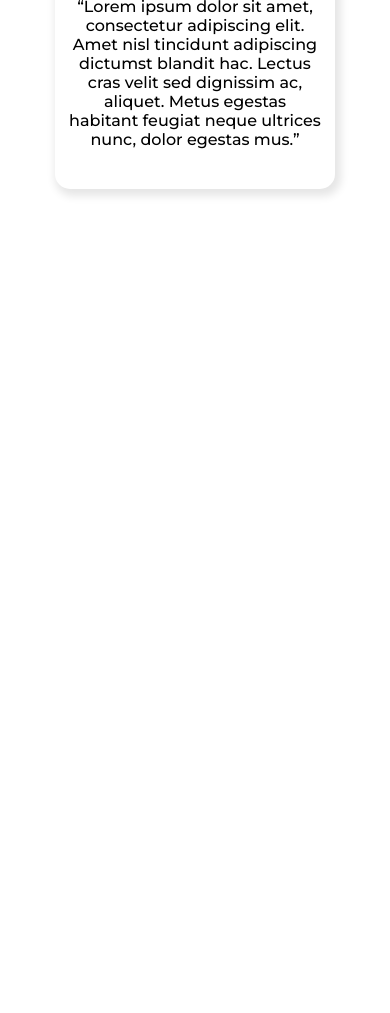
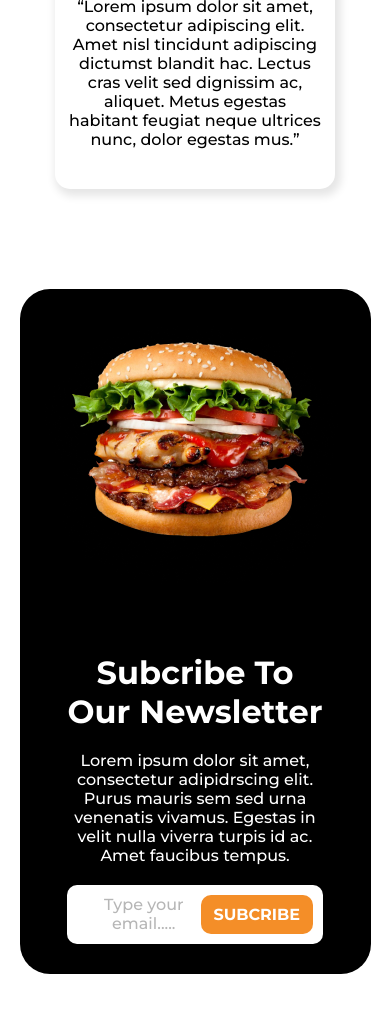
Before and after one commit to Rahim00001/BootcampA2, a plain HTML site: page index.html in a window 390 px wide. Shown: the part 4271-5284 px from the top of the page. Before the commit the page ends 4560 px from the top, so only its background shows below. Drawn offline with Linux system fonts and the light colour scheme.

Commit message:
newstletter done

```diff
--- a/index.html
+++ b/index.html
@@ -184,5 +184,21 @@
      </section>
     <!-- client section ends -->
 
+    <!-- Newsleter section starts -->
+     <div id="newsletter" class="container">
+        <div id="news-img">
+            <img src="./Assets/burger.png" alt="">
+        </div>
+        <div id="news-text">
+            <p style="font-size: 32px; font-weight: 700; margin-bottom: 20px;">Subcribe To Our Newsletter</p>
+            <p style="font-weight: 500; margin-bottom: 20px;">Lorem ipsum dolor sit amet, consectetur adipidrscing elit. Purus mauris sem sed urna venenatis vivamus. Egestas in velit nulla viverra turpis id ac. Amet faucibus tempus.</p>
+            <div style="background-color: white; display: flex; align-items: center; justify-content: space-between; max-width: 400px; padding: 10px; border-radius: 10px;">
+                <p style="color: #B6B6B6; font-weight: 500; padding-left: 10px;">Type your email.....</p>
+                <p style="background-color: #F48E28; padding: 10px; color: white; width: 140px; text-align: center; border-radius: 10px; font-weight: 700;">SUBCRIBE</p>
+            </div>
+        </div>
+     </div>
+    <!-- Newsleter section ends -->
+
 </body>
 </html>
--- a/style.css
+++ b/style.css
@@ -153,6 +153,29 @@ body {
     max-width: 48%;
 }
 
+#newsletter {
+    background-color: black;
+    color: white;
+    margin-bottom: 100px;
+    display: flex;
+    align-items: center;
+    justify-content: space-between;
+    padding-right: 60px;
+    border-radius: 30px;
+}
+
+#news-img {
+    width: 48%;
+    display: flex;
+    justify-content: center;
+    align-items: center;
+}
+
+#news-text {
+    width: 38%;
+    margin: 30px 0px;
+}
+
 
 
 
@@ -222,6 +245,21 @@ body {
         max-width: 80%;
     }
 
+    #newsletter {
+        flex-direction: column;
+    }
+
+    #news-img {
+        width: 88%;
+        margin-left: 60px;
+    }
+
+    #news-text {
+        width: 88%;
+        margin-left: 60px;
+        text-align: center;
+    }
+
 
 }
 
```
